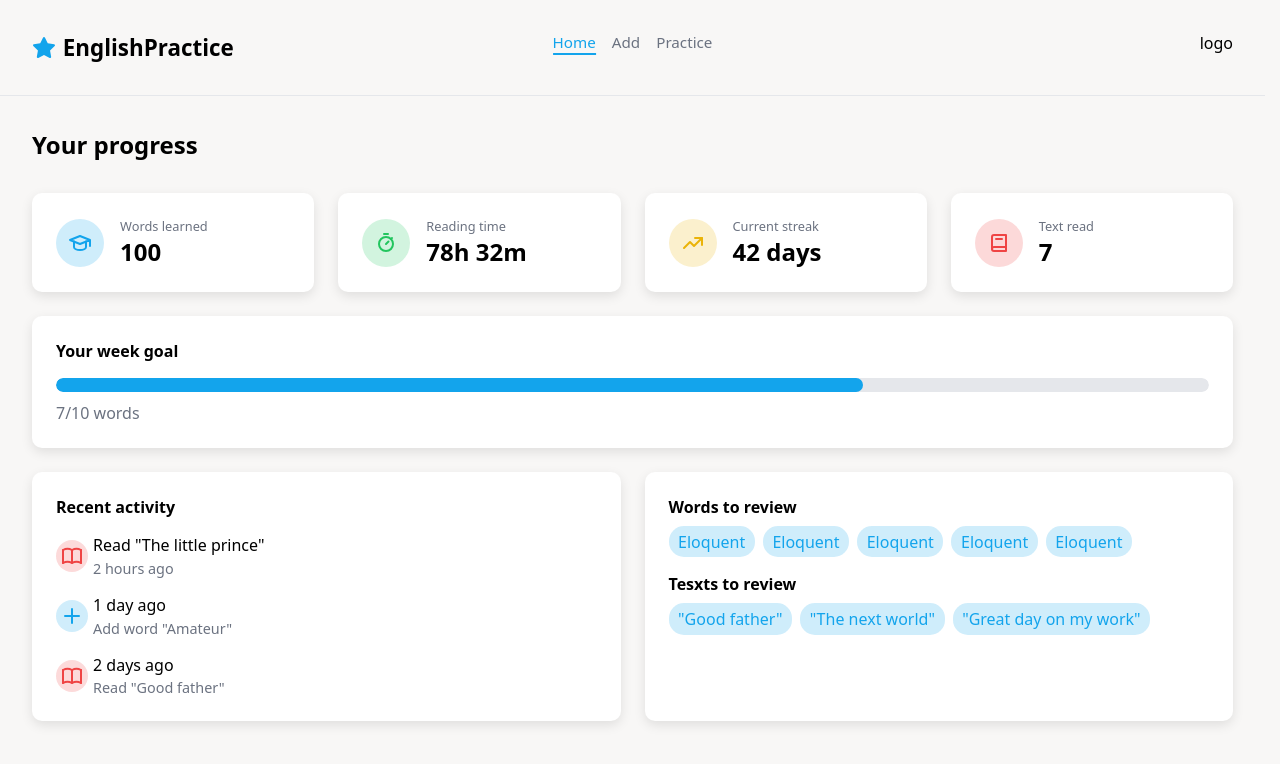
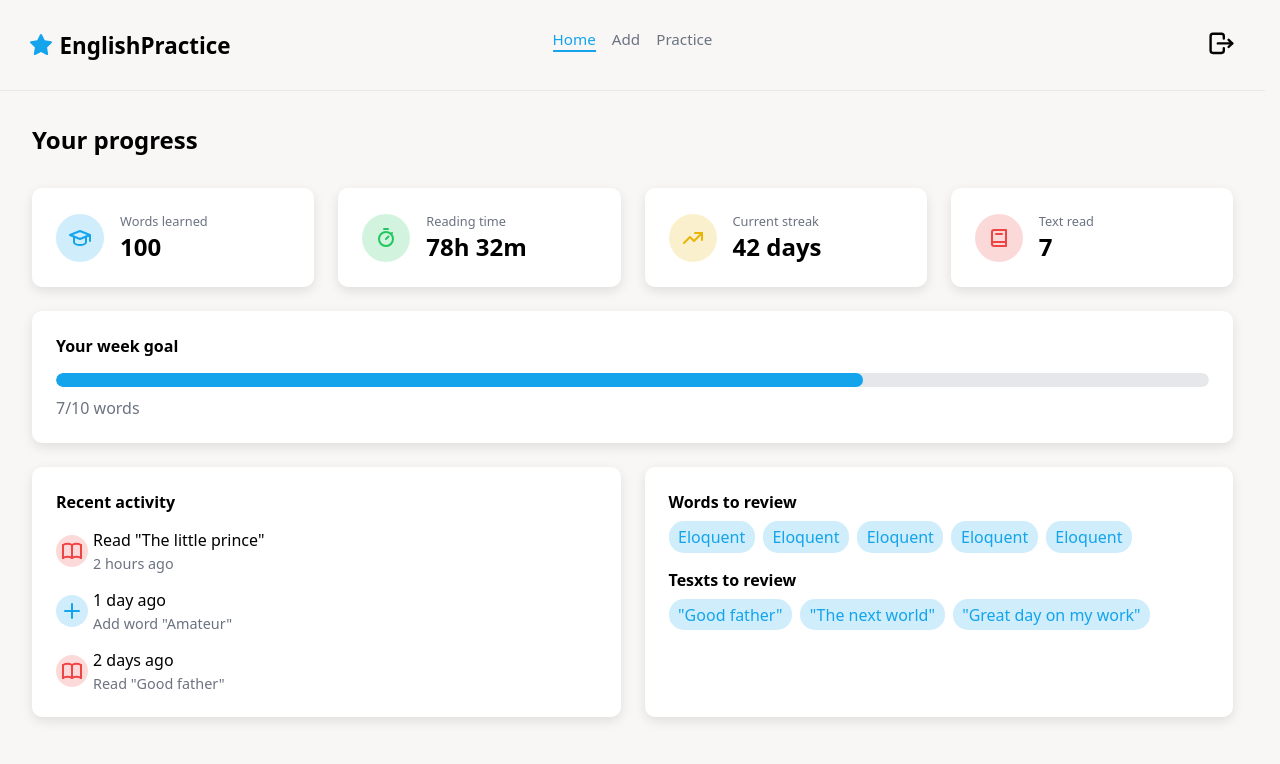
Before and after one commit to DynamesLuis/Practice-English-App, a React app in the folder Frontend/: page /home in a window 1280 px wide. Shown: the top 764 px of the page. Built offline with nearby package versions, Linux system fonts and the light colour scheme; sample sign-in values are in the browser's storage; the HTML template or start-up script is replaced by a standard one.

Commit message:
feat: add logout functionality

```diff
--- a/Frontend/src/api/login.js
+++ b/Frontend/src/api/login.js
@@ -10,5 +10,5 @@ const login = async (username, password) => {
 }
 
 export {
-    login
+    login,
 }
--- a/Frontend/src/auth/context/AuthProvider.jsx
+++ b/Frontend/src/auth/context/AuthProvider.jsx
@@ -21,8 +21,13 @@ export function AuthProvider({ children }) {
 
     const isAuthenticated = !!token;
 
+    const logout = () => {
+        localStorage.removeItem("token");
+        setToken(null);
+    };
+
     return (
-        <AuthContext.Provider value={{ token, handleLogin, isAuthenticated }}>
+        <AuthContext.Provider value={{ token, handleLogin, isAuthenticated, logout }}>
             {children}
         </AuthContext.Provider>
     )
--- a/Frontend/src/layouts/Header.jsx
+++ b/Frontend/src/layouts/Header.jsx
@@ -1,7 +1,10 @@
 import styles from "./Header.module.css"
 import PageNavigation from "../components/layout/PageNavigation"
+import { useAuth } from "../auth/hooks/useAuth"
 
 export default function Header() {
+    const { logout } = useAuth();
+
     return (
         <header className={styles.header}>
             <p className={styles.logo}>
@@ -13,10 +16,10 @@ export default function Header() {
                 </svg>
                 EnglishPractice
             </p>
-            <PageNavigation styles={styles}/>
-            <div className={styles.sesion}>
-                logo
-            </div>
+            <PageNavigation styles={styles} />
+            <button className={styles.sesion} onClick={logout}>
+                <svg xmlns="http://www.w3.org/2000/svg" width="24" height="24" viewBox="0 0 24 24" fill="none" stroke="currentColor" strokeWidth="2" strokeLinecap="round" strokeLinejoin="round" className="icon icon-tabler icons-tabler-outline icon-tabler-logout"><path stroke="none" d="M0 0h24v24H0z" fill="none" /><path d="M14 8v-2a2 2 0 0 0 -2 -2h-7a2 2 0 0 0 -2 2v12a2 2 0 0 0 2 2h7a2 2 0 0 0 2 -2v-2" /><path d="M9 12h12l-3 -3" /><path d="M18 15l3 -3" /></svg>
+            </button>
         </header>
     )
 }
--- a/Frontend/src/layouts/Header.module.css
+++ b/Frontend/src/layouts/Header.module.css
@@ -1,7 +1,7 @@
 .header {
     display: flex;
     justify-content: space-between;
-    padding: 2em;
+    padding: 1.8rem;
     position: relative;
     border-bottom: 1px solid var(--header-bottom);
 }
@@ -84,6 +84,18 @@ nav div.isOpen {
 
 .sesion {
     order: 2;
+    border: none;
+    cursor: pointer;
+    background-color: transparent;
+
+    & svg {
+        width: 1.8rem;
+        height: 1.8rem;
+    }
+}
+
+.sesion:hover {
+    animation: tilt-shaking 0.5s ease-in-out infinite;
 }
 
 @media (min-width: 1024px) {
@@ -102,3 +114,25 @@ nav div.isOpen {
         gap: 1em;
     }
 }
+
+@keyframes tilt-shaking {
+    0% {
+        transform: rotate(0deg);
+    }
+
+    25% {
+        transform: rotate(5deg);
+    }
+
+    50% {
+        transform: rotate(0eg);
+    }
+
+    75% {
+        transform: rotate(-5deg);
+    }
+
+    100% {
+        transform: rotate(0deg);
+    }
+}
```
